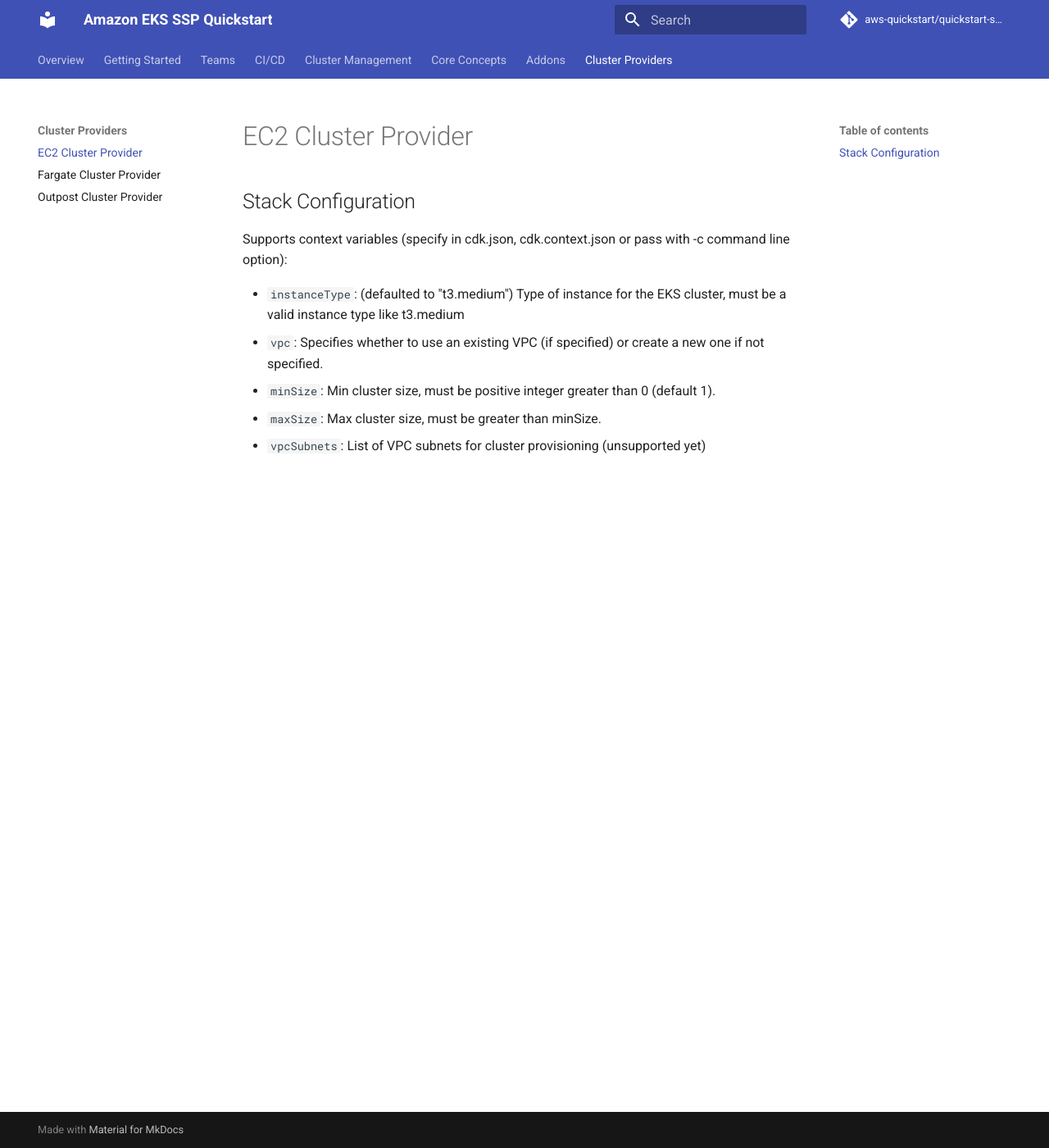
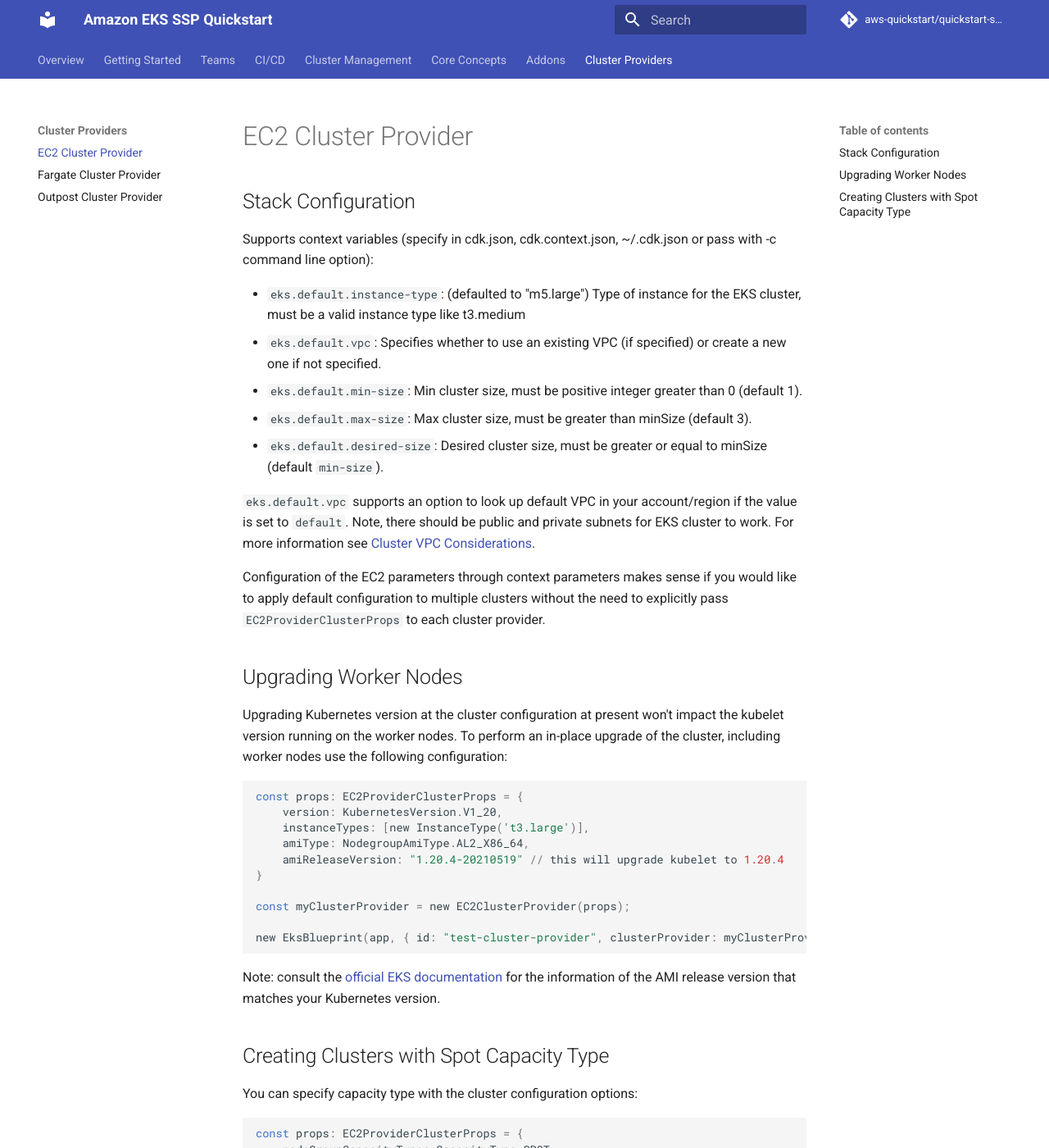
Before and after one commit to aws-quickstart/cdk-eks-blueprints, an MkDocs documentation site: the page built from docs/cluster-providers/ec2-cluster-provider.md, in a window 1280 px wide and 1400 px high. Shown: the whole window at 82% size. Built offline with MkDocs 1.6.1 and Material for MkDocs 9.7.7, drawn with Linux system fonts in a browser that asks for light colours; comment, search, counter and statistics services are not loaded; some of the changed text lies outside the part shown.

Commit message:
ec2 default options, process to upgrade kubelet on nodegroups, additional configuration options, argo namespace made configurable, documentation updades

````diff
--- a/cdk.json
+++ b/cdk.json
@@ -8,6 +8,7 @@
     "eks.default.instance-type": "m5.large",
     "eks.default.vpc": null,
     "eks.default.min-size": 1,
-    "eks.default.max-size": 2
+    "eks.default.max-size": 2,
+    "eks.default.desired-size": 1
   }
 }
--- a/docs/cluster-providers/ec2-cluster-provider.md
+++ b/docs/cluster-providers/ec2-cluster-provider.md
@@ -2,10 +2,51 @@
 
 ## Stack Configuration
 
-Supports context variables (specify in cdk.json, cdk.context.json or pass with -c command line option):
+Supports context variables (specify in cdk.json, cdk.context.json, ~/.cdk.json or pass with -c command line option):
 
-- `instanceType`: (defaulted to "t3.medium") Type of instance for the EKS cluster, must be a valid instance type like t3.medium
-- `vpc`: Specifies whether to use an existing VPC (if specified) or create a new one if not specified.
-- `minSize`: Min cluster size, must be positive integer greater than 0 (default 1).
-- `maxSize`: Max cluster size, must be greater than minSize.
-- `vpcSubnets`: List of VPC subnets for cluster provisioning (unsupported yet)
+- `eks.default.instance-type`: (defaulted to "m5.large") Type of instance for the EKS cluster, must be a valid instance type like t3.medium
+- `eks.default.vpc`: Specifies whether to use an existing VPC (if specified) or create a new one if not specified.
+- `eks.default.min-size`: Min cluster size, must be positive integer greater than 0 (default 1).
+- `eks.default.max-size`: Max cluster size, must be greater than minSize (default 3).
+- `eks.default.desired-size`: Desired cluster size, must be greater or equal to minSize (default `min-size`).
+
+`eks.default.vpc` supports an option to look up default VPC in your account/region if the value is set to `default`. Note, there should be  public and private subnets for EKS cluster to work. For more information see [Cluster VPC Considerations](https://docs.aws.amazon.com/eks/latest/userguide/network_reqs.html).
+
+Configuration of the EC2 parameters through context parameters makes sense if you would like to apply default configuration to multiple clusters without the need to explicitly pass `EC2ProviderClusterProps` to each cluster provider.
+
+
+## Upgrading Worker Nodes
+
+Upgrading Kubernetes version at the cluster configuration at present won't impact the kubelet version running on the worker nodes.
+To perform an in-place upgrade of the cluster, including worker nodes use the following configuration:
+
+```
+const props: EC2ProviderClusterProps = {
+    version: KubernetesVersion.V1_20,
+    instanceTypes: [new InstanceType('t3.large')],
+    amiType: NodegroupAmiType.AL2_X86_64,
+    amiReleaseVersion: "1.20.4-20210519" // this will upgrade kubelet to 1.20.4
+}
+
+const myClusterProvider = new EC2ClusterProvider(props);
+
+new EksBlueprint(app, { id: "test-cluster-provider", clusterProvider: myClusterProvider });
+```
+
+Note: consult the [official EKS documentation](https://docs.aws.amazon.com/eks/latest/userguide/eks-linux-ami-versions.html) for the information of the AMI release version that matches your Kubernetes version.
+
+## Creating Clusters with Spot Capacity Type
+
+You can specify capacity type with the cluster configuration options:
+
+```
+const props: EC2ProviderClusterProps = {
+    nodeGroupCapacityType: CapacityType.SPOT,
+    version: KubernetesVersion.V1_20,
+    instanceTypes: [new InstanceType('t3.large'), new InstanceType('m5.large')],
+    amiType: NodegroupAmiType.AL2_X86_64,
+    amiReleaseVersion: "1.20.4-20210519" // this will upgrade kubelet to 1.20.4
+}
+```
+
+Note two attributes in this configuration that are relevant for Spot: `nodeGroupCapacityType` and `instaceTypes`. The latter indicates the types of instances which could be leveraged for Spot capacity and it makes sense to have a number of instance types to maximize availability.
````
Also changed, not shown: 3 other files.
